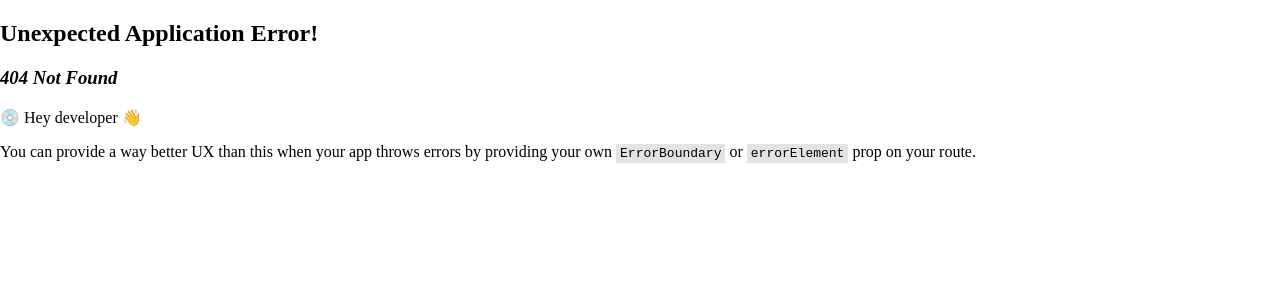
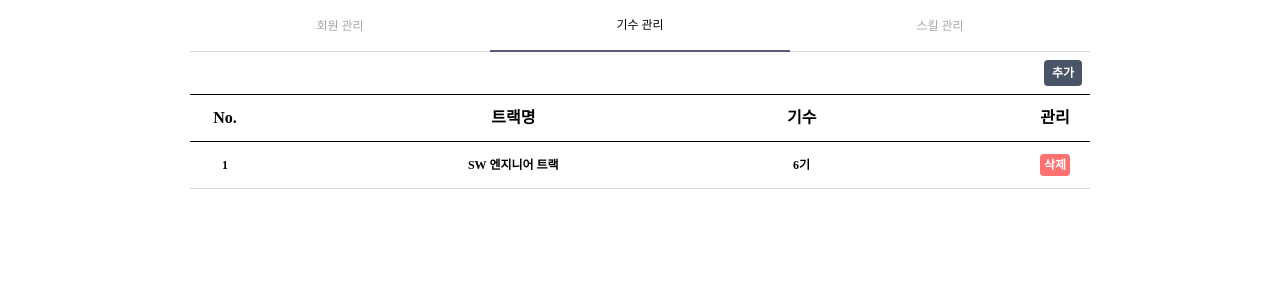
Before and after one commit to yunjichoi9151/White_Rabbit, a React app: page /admin in a window 1280 px wide. Before the commit this address had no page. Shown: the top 300 px of the page. Built offline with nearby package versions, Linux system fonts and the light colour scheme.

Commit message:
✨ Feat: admin 페이지 UI 작업(Header 추가 필요)
1. admin 페이지 UI 작업(Header 추가 필요)

```diff
--- /dev/null
+++ b/src/components/admin/TableHeader/index.jsx
@@ -0,0 +1,26 @@
+import React from 'react';
+import * as S from './style';
+import * as CS from '../../../styles/CommonStyles';
+import BasicText from '../../common/BasicText';
+
+const TableHeader = ({ haderTexts }) => {
+  return (
+    <>
+      <S.TableHeader>
+        {haderTexts.map((text, index) => (
+          <BasicText
+            key={index}
+            text={text}
+            style={{
+              font: CS.font.headingMedium,
+              justifyContent: 'center',
+              minWidth: index === 1 ? '100px' : '30px',
+            }}
+          />
+        ))}
+      </S.TableHeader>
+    </>
+  );
+};
+
+export default TableHeader;
--- /dev/null
+++ b/src/components/admin/TableHeader/style.jsx
@@ -0,0 +1,10 @@
+import styled from 'styled-components';
+import * as CS from '../../../styles/CommonStyles';
+
+export const TableHeader = styled.div`
+  display: flex;
+  justify-content: space-between;
+  padding: 12px 20px;
+  border-top: 1px solid ${CS.color.black};
+  border-bottom: 1px solid ${CS.color.black};
+`;
--- /dev/null
+++ b/src/components/admin/TableRow/index.jsx
@@ -0,0 +1,43 @@
+import React from 'react';
+import * as S from './style';
+import * as CS from '../../../styles/CommonStyles';
+import BasicText from '../../common/BasicText';
+import BasicButton from '../../common/BasicButton';
+
+const TableRow = ({ colTexts, btnText, btnColor, handleBtnClick }) => {
+  return (
+    <>
+      <S.TableRow>
+        {colTexts.map((text, index) => (
+          <BasicText
+            key={index}
+            text={text}
+            style={{
+              font: CS.font.labelSmall,
+              justifyContent: 'center',
+              minWidth: index === 1 ? '100px' : '30px',
+            }}
+          />
+        ))}
+        <BasicButton
+          text={btnText}
+          textStyle={{
+            font: CS.font.labelSmall,
+            color: CS.color.white,
+            padding: '2px 4px',
+            borderRadius: '4px',
+            justifyContent: 'center',
+            backgroundColor: btnColor,
+          }}
+          btnStyle={{
+            width: 'auto',
+            minWidth: '30px',
+          }}
+          handleOnClickButton={handleBtnClick}
+        />
+      </S.TableRow>
+    </>
+  );
+};
+
+export default TableRow;
--- /dev/null
+++ b/src/components/admin/TableRow/style.jsx
@@ -0,0 +1,9 @@
+import styled from 'styled-components';
+import * as CS from '../../../styles/CommonStyles';
+
+export const TableRow = styled.div`
+  display: flex;
+  justify-content: space-between;
+  padding: 12px 20px;
+  border-bottom: 1px solid ${CS.color.borderTransparent};
+`;
--- a/src/components/profile/TabBar/index.jsx
+++ b/src/components/profile/TabBar/index.jsx
@@ -2,29 +2,26 @@ import React, { useState } from 'react';
 import * as S from './style';
 import Tab from '../Tab';
 
-const TabBar = ({ tabNames, existCounter, countNum, onTabClick, style }) => {
-  const [currentTabKey, setCurrentTabKey] = useState('0');
-
-  const handleTabClick = (tabKey) => {
-    setCurrentTabKey(tabKey);
-
-    if (onTabClick) {
-      onTabClick(tabKey);
-    }
-  };
-
+const TabBar = ({
+  tabNames,
+  existCounter = false,
+  countNum = 0,
+  currentTabKey = '0',
+  onTabClick,
+  style,
+}) => {
   return (
     <>
       <S.TabBar style={style}>
         {Object.keys(tabNames).map((key, index) => (
           <>
             <Tab
-              key={index}
+              key={key}
               tabName={tabNames[key]}
               existCounter={existCounter[key]}
               countNum={countNum[key]}
               isActive={currentTabKey === key}
-              handleOnClick={() => handleTabClick(key)}
+              handleOnClick={() => onTabClick(key)}
             />
           </>
         ))}
--- /dev/null
+++ b/src/pages/Admin/index.jsx
@@ -0,0 +1,130 @@
+import React, { useState } from 'react';
+import * as S from './style';
+import * as CS from '../../styles/CommonStyles';
+import TabBar from '../../components/profile/TabBar';
+import CheckBox from '../../components/common/CheckBox';
+import BasicButton from '../../components/common/BasicButton';
+import TableHeader from '../../components/admin/TableHeader';
+import TableRow from '../../components/admin/TableRow';
+
+const Admin = () => {
+  const [isAdmitted, setIsAdmitted] = useState(false);
+  const [currentTabKey, setCurrentTabKey] = useState('1');
+
+  const handleTabClick = (tabKey) => {
+    setCurrentTabKey(tabKey);
+  };
+
+  const handleCheckBoxChange = (e) => {
+    if (e.target.checked) {
+      console.log('체크되었습니다.');
+    } else {
+      console.log('해제되었습니다.');
+    }
+  };
+
+  const handleAdmitClick = () => {
+    setIsAdmitted(!isAdmitted);
+  };
+
+  const handleAddClick = () => {
+    console.log('추가 버튼 클릭');
+  };
+
+  const handleRemoveClick = () => {
+    console.log('삭제 버튼 클릭');
+  };
+
+  return (
+    <S.AdminWrap>
+      <TabBar
+        tabNames={['회원 관리', '기수 관리', '스킬 관리']}
+        currentTabKey={currentTabKey}
+        onTabClick={handleTabClick}
+      />
+      {currentTabKey === '0' ? (
+        <>
+          <CheckBox
+            text={'승인 대기만 보기'}
+            textColor={CS.color.contentSecondary}
+            style={{
+              padding: '12px',
+              justifyContent: 'flex-end',
+              margin: 0,
+            }}
+            onChange={handleCheckBoxChange}
+          />
+          <TableHeader haderTexts={['이름', '이메일', '상태', '승인']} />
+          <TableRow
+            colTexts={[
+              '송재천',
+              'BEcoach@elice.com',
+              `${isAdmitted ? '승인 완료' : '승인 대기'}`,
+            ]}
+            btnText={isAdmitted ? '취소' : '승인'}
+            btnColor={isAdmitted ? CS.color.negative : CS.color.primary}
+            handleBtnClick={handleAdmitClick}
+          />
+        </>
+      ) : currentTabKey === '1' ? (
+        <>
+          <S.ButtonWrap>
+            <BasicButton
+              text={'추가'}
+              textStyle={{
+                font: CS.font.labelSmall,
+                color: CS.color.white,
+                padding: '4px 8px',
+                borderRadius: '4px',
+                justifyContent: 'center',
+                backgroundColor: CS.color.accent,
+              }}
+              btnStyle={{
+                width: 'auto',
+                padding: '8px',
+              }}
+              handleOnClickButton={handleAddClick}
+            />
+          </S.ButtonWrap>
+          <TableHeader haderTexts={['No.', '트랙명', '기수', '관리']} />
+          <TableRow
+            colTexts={['1', 'SW 엔지니어 트랙', '6기']}
+            btnText={'삭제'}
+            btnColor={CS.color.negative}
+            handleBtnClick={handleRemoveClick}
+          />
+        </>
+      ) : (
+        <>
+          <S.ButtonWrap>
+            <BasicButton
+              text={'추가'}
+              textStyle={{
+                font: CS.font.labelSmall,
+                color: CS.color.white,
+                padding: '4px 8px',
+                borderRadius: '4px',
+                justifyContent: 'center',
+                backgroundColor: CS.color.accent,
+              }}
+              btnStyle={{
+                width: 'auto',
+                padding: '8px',
+              }}
+              handleOnClickButton={handleAddClick}
+            />
+          </S.ButtonWrap>
+          <TableHeader haderTexts={['No.', '스킬', '관리']} />
+          <TableRow
+            colTexts={['1', 'JavaScript']}
+            btnText={'삭제'}
+            btnColor={CS.color.negative}
+            handleBtnClick={handleRemoveClick}
+          />
+        </>
+      )}
+    </S.AdminWrap>
+  );
+};
+
+export default Admin;
--- /dev/null
+++ b/src/pages/Admin/style.jsx
@@ -0,0 +1,13 @@
+import styled from 'styled-components';
+import * as CS from '../../styles/CommonStyles';
+
+export const AdminWrap = styled.div`
+  width: 100%;
+  height: 100%;
+`;
+
+export const ButtonWrap = styled.div`
+  width: 100&;
+  display: flex;
+  justify-content: flex-end;
+`;
--- a/src/router/routes.jsx
+++ b/src/router/routes.jsx
@@ -7,6 +7,7 @@ import MyPage from '../pages/MyPage';
 import Landing from '../pages/Landing';
 import IntroLinkEdit from '../pages/IntroLinkEdit';
 import IntroNewLink from '../pages/IntroNewLink';
+import Admin from '../pages/Admin';
 
 export const ROUTER_LINK = {
   LANDING: { path: '/', link: '/' },
@@ -16,6 +17,7 @@ export const ROUTER_LINK = {
   MYPAGE: { path: '/mypage', link: '/mypage' },
   LINKEDIT: { path: '/linkedit', link: '/linkedit' },
   NEWLINK: { path: '/newlink', link: '/newlink' },
+  ADMIN: { path: '/admin', link: '/admin' },
 };
 
 const router = createBrowserRouter([
@@ -47,6 +49,10 @@ const router = createBrowserRouter([
     path: ROUTER_LINK.NEWLINK.path,
     element: <IntroNewLink />,
   },
+  {
+    path: ROUTER_LINK.ADMIN.path,
+    element: <Admin />,
+  },
 ]);
 
 export default router;
--- a/src/styles/GlobalStyles.jsx
+++ b/src/styles/GlobalStyles.jsx
@@ -15,6 +15,7 @@ export const GlobalStyle = createGlobalStyle`
 }
 
 html {
+  max-width: 900px;
   height: calc(var(--vh, 1vh) * 100);
 }
 
```
